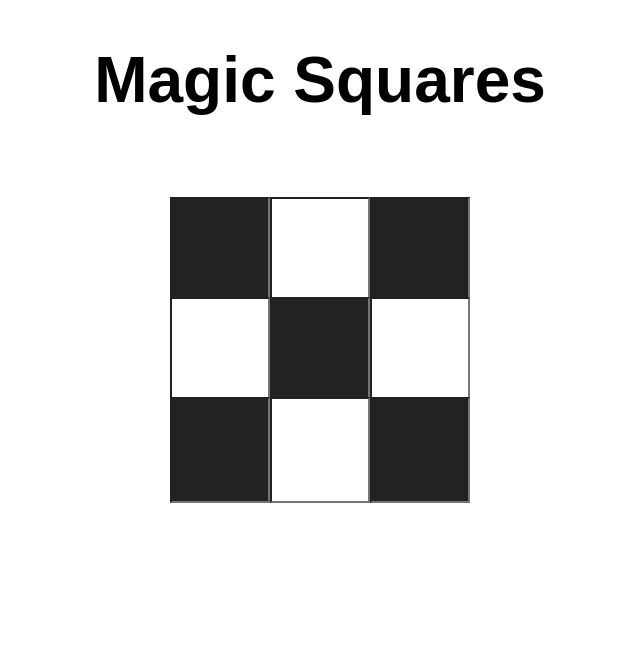
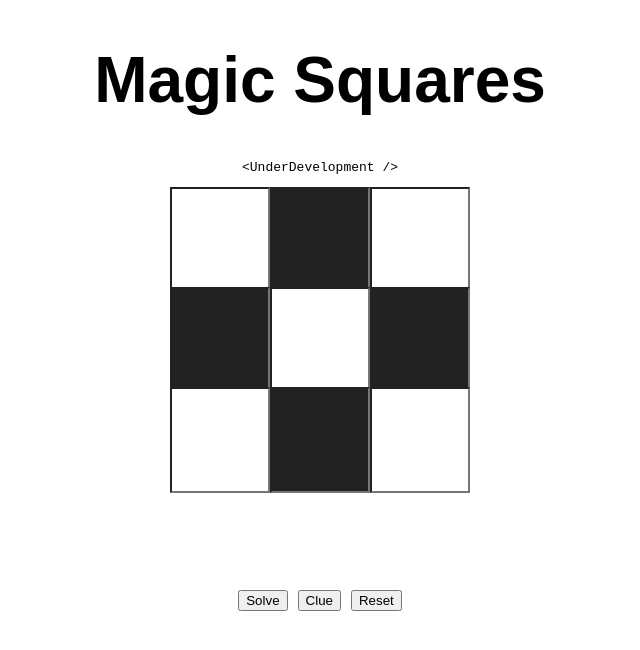
Before and after one commit to bantuist/magic-squares, a React (Create React App) app: page / in a window 1280 px wide. Shown: the top 650 px of the page, without its empty margins (320-960 px from the left). Built offline with nearby package versions, Linux system fonts and the light colour scheme.

Commit message:
Allow only unique numbers - Add solve, clue, and reset buttons

```diff
--- a/src/components/App.js
+++ b/src/components/App.js
@@ -8,15 +8,26 @@ const Container = styled.div`
   grid-template-rows: 1fr 1fr 1fr;
   justify-items: center;
 `;
+const Header = styled.header`
+  display: flex;
+  flex-direction: column;
+  align-items: center;
+`;
 const Heading = styled.h1`
   font-size: 4em;
+`;
+const Code = styled.code`
+  font-size: 1em;
 `;
 
 class App extends Component {
   render() {
     return (
       <Container className="App">
-        <Heading>Magic Squares</Heading>
+        <Header>
+          <Heading>Magic Squares</Heading>
+          <Code>{'<'}UnderDevelopment {'/>'}</Code>
+        </Header>
         <MagicSquares />
       </Container>
     );
--- a/src/components/MagicSquares.js
+++ b/src/components/MagicSquares.js
@@ -3,11 +3,12 @@ import { connect } from 'react-redux';
 import { setGridSize, updateGrid } from '../actions/magicSquares';
 import styled from 'styled-components';
 
-const Container = styled.div`
-  height: 400px;
-  width: 500px;
+const Container = styled.div``;
+const Board = styled.div`
+  height: ${({ gridSize }) => (gridSize * 100) + 100 }px;
+  width: ${({ gridSize }) => (gridSize * 100) + 200 }px;
   display: grid;
-  grid-template-columns: 1fr 3fr 1fr;
+  grid-template-columns: 1fr ${({ gridSize }) => gridSize }fr 1fr;
   grid-template-rows: 3fr 1fr;
 `;
 const Cells = styled.div`
@@ -29,7 +30,7 @@ const ColumnTotals = styled.div`
   flex-direction: row;
 `;
 const Total = styled.span`
-  color: ${({ isSolved }) => isSolved ? '#7AE582' : '#FF5A5F'};
+  color: ${({ isCorrectTotal }) => isCorrectTotal ? '#7AE582' : '#FF5A5F'};
 `;
 const Cell = styled.div`
   height: 100%;
@@ -49,6 +50,14 @@ const Input = styled.input`
     outline: none;
   }
 `;
+const Controls = styled.div`
+  display: flex;
+  justify-content: center;
+`;
+const Button = styled.button`
+  cursor: pointer;
+  margin: 0 5px;
+`;
 
 export class MagicSquares extends Component {
   componentDidMount() {
@@ -57,6 +66,9 @@ export class MagicSquares extends Component {
     // this[`grid-cell-0`].focus();
   }
   componentDidUpdate() {
+    const { activeElement } = this.props;
+
+    if (activeElement) {
       const active = this[this.props.activeElement];
       const temp = active.value;
 
@@ -64,28 +76,83 @@ export class MagicSquares extends Component {
       active.value = temp;
       active.focus();
     }
+  }
 
-  isSolved = total => total === this.props.total;
+  isCorrectTotal = total => total === this.props.total;
+  isEven = number => number % 2 === 0;
+  exists = value => {
+    const { grid } = this.props;
+    return Object.keys(grid).find(key => {
+      return parseInt(value, 10) === grid[key].value;
+    });
+  }
 
   handleChange = (event, id) => {
     const { value } = event.target;
+    if (!isNaN(value) && (!this.exists(value))) {
 
-    if (!isNaN(value)) {
       this.props.updateGrid(
         id,
-        parseInt(value || 0, 10),
+        parseInt(value, 10) || 0,
         `grid-cell cell-${id}`
       );
     }
   }
 
+  clue = () => {
+    const { grid, solution } = this.props;
+
+    const cellId = Object.keys(grid).find((key, i) => {
+      // Set correct cell value if cell is empty or has the wrong value
+      return !grid[key].value || grid[key].value !== solution[i]
+    });
+
+
+    if (cellId) {
+      this.props.updateGrid(
+        cellId,
+        solution[cellId],
+        null
+      );
+    }
+  }
+
+  solve = () => {
+    const { grid, solution } = this.props;
+
+    Object.keys(grid).forEach((key, i) => {
+      const cell = grid[key];
+
+      this.props.updateGrid(
+        cell.id,
+        solution[i],
+        null
+      );
+    });
+  }
+
+  reset = () => {
+    const { grid } = this.props;
+
+    Object.keys(grid).forEach((key, i) => {
+      const cell = grid[key];
+
+      this.props.updateGrid(
+        cell.id,
+        0,
+        null
+      );
+    });
+  }
+
   render() {
-    const { gridSize, total, grid, totals } = this.props;
+    const { gridSize, grid, totals } = this.props;
     const { rows, columns, diagonals } = totals;
 
     const cells = Object.keys(grid).map((key, i) => {
       let cell = grid[key];
-      let isEven = i % 2 === 0;
+      let isEven = this.isEven(i + 1);
+
       // grid-cell used to select all grid cells
       // cell-${cell.id} used to select specific cell
       let cellClassName =  `grid-cell cell-${cell.id}`;
@@ -99,7 +166,7 @@ export class MagicSquares extends Component {
             innerRef={comp => this[`grid-cell cell-${cell.id}`] = comp}
             onChange={event => this.handleChange(event, cell.id)}
             value={cell.value ? cell.value : '' }
-            // placeholder={`${i}: (${cell.x}, ${cell.y}), ${cell.value}`}
+            // placeholder={`${i}: ${cell.value}`}
           />
         </Cell>
       );
@@ -110,7 +177,7 @@ export class MagicSquares extends Component {
 
       return (
         <Cell key={key} className="row-total">
-          <Total isSolved={this.isSolved(total)}>{total ? total : '' }</Total>
+          <Total isCorrectTotal={this.isCorrectTotal(total)}>{total ? total : '' }</Total>
         </Cell>
       );
     });
@@ -120,7 +187,7 @@ export class MagicSquares extends Component {
 
       return (
         <Cell key={key} className="row-total">
-          <Total isSolved={this.isSolved(total)}>{total ? total : '' }</Total>
+          <Total isCorrectTotal={this.isCorrectTotal(total)}>{total ? total : '' }</Total>
         </Cell>
       );
     });
@@ -130,24 +197,31 @@ export class MagicSquares extends Component {
 
     return (
       <Container >
+        <Board gridSize={gridSize}>
           <Cells gridSize={gridSize}>
             {cells}
           </Cells>
           <RowTotals>{rowTotals}</RowTotals>
           <ColumnTotals>
             <Cell>
-            <Total isSolved={this.isSolved(diagonals[0])}>{d1Total ? d1Total : '' }</Total>
+              <Total isCorrectTotal={this.isCorrectTotal(diagonals[0])}>{d1Total ? d1Total : '' }</Total>
             </Cell>
               {columnTotals}
             <Cell>
-            <Total isSolved={this.isSolved(diagonals[1])}>{d2Total ? d2Total : '' }</Total>
+              <Total isCorrectTotal={this.isCorrectTotal(diagonals[1])}>{d2Total ? d2Total : '' }</Total>
             </Cell>
           </ColumnTotals>
+        </Board>
+        <Controls>
+          <Button onClick={this.solve}>Solve</Button>
+          <Button onClick={this.clue}>Clue</Button>
+          <Button onClick={this.reset}>Reset</Button>
+        </Controls>
       </Container>
     );
   }
 }
 
-export default connect(({ gridSize, total, grid, totals, activeElement }) => {
-  return { gridSize, total, grid, totals, activeElement };
+export default connect(({ gridSize, total, solution, grid, totals, activeElement }) => {
+  return { gridSize, total, solution, grid, totals, activeElement };
 }, { setGridSize, updateGrid })(MagicSquares);
--- a/src/helpers/Grid.js
+++ b/src/helpers/Grid.js
@@ -16,7 +16,7 @@ export default class Grid {
       total += i;
     };
 
-    return total / 3;
+    return total / gridSize;
   };
 
   setGrid(gridSize) {
--- a/src/reducers/magicSquares.js
+++ b/src/reducers/magicSquares.js
@@ -5,9 +5,10 @@ const grid = new Grid(3);
 
 const initialState = {
   activeElement: null,
-  gridSize: 3,
+  gridSize: grid.gridSize,
   total: grid.total,
-  grid: grid.setGrid(3),
+  solution: [ 4, 9, 2, 3, 5, 7, 8, 1, 6 ], // TODO: write solution algorithm
+  grid: grid.setGrid(grid.gridSize),
   totals: grid.getTotals()
 };
 
```
Also changed, not shown: src/helpers/solution.js (added), 2 other files (tests, documents, lock files or other folders). Lines whose indentation alone changed are shown as unchanged.
